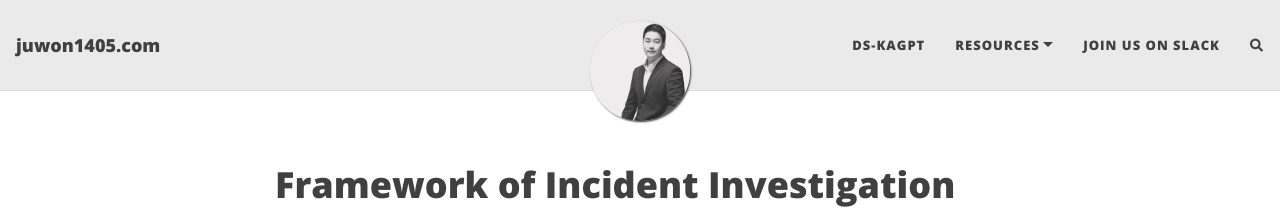
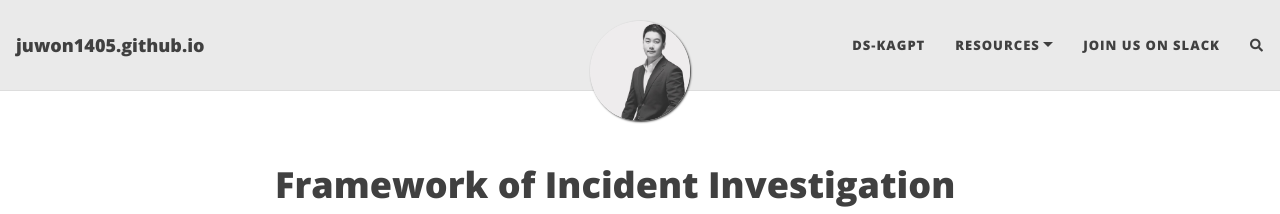
Before and after one commit to Juwon1405/juwon1405.github.io, a Jekyll site: the page built from index.html, in a window 1280 px wide. Shown: the top 214 px of the page. Built offline with Jekyll 4.4.1, drawn with Linux system fonts in a browser that asks for light colours; nearby versions of some CDN libraries; the list of posts is cut into pages by our own code; comment, search, counter and statistics services are not loaded.

Commit message:
Update _config.yml

```diff
--- a/_config.yml
+++ b/_config.yml
@@ -10,7 +10,7 @@
 ############################
 
 # Name of website
-title: juwon1405.com
+title: juwon1405.github.io
 
 # Your name to show in the footer
 brother: luxpal21(Gun)
@@ -57,13 +57,12 @@
 # Uncomment the links you want to show and add your information to each one.
 social-network-links:
   email: "juwon1405@doubles1405.com"
-  #rss: true  # remove this line if you don't want to show an RSS link at the bottom
-
+  facebook: juwon1405
+  github: juwon1405
   twitter: juwon1405_jp
-  facebook: juwon1405
   linkedin: juwon-bang-194b53252
   youtube: c/doubles1405
-  github: juwon1405
+#rss: true  # remove this line if you don't want to show an RSS link at the bottom
 # medium: juwon1405.jp
 # reddit: Fun_South1735
 #  patreon: patreon655
```
